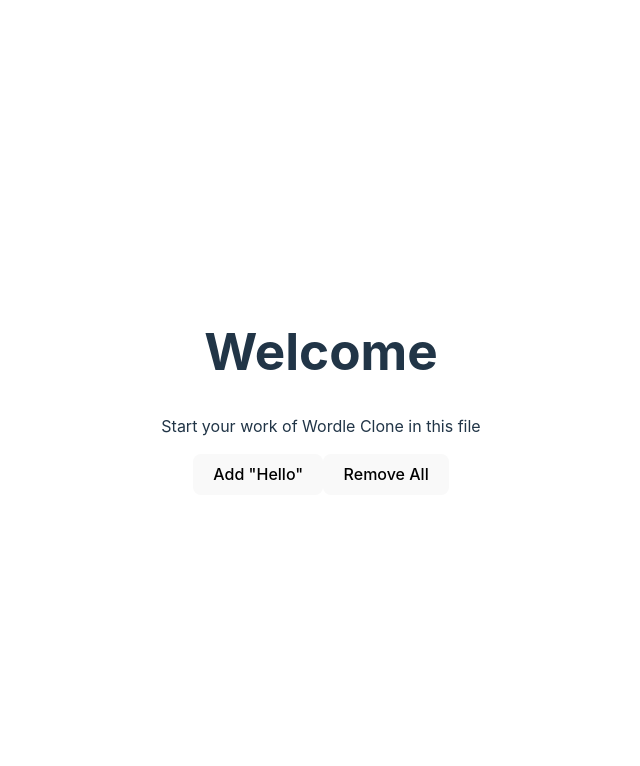
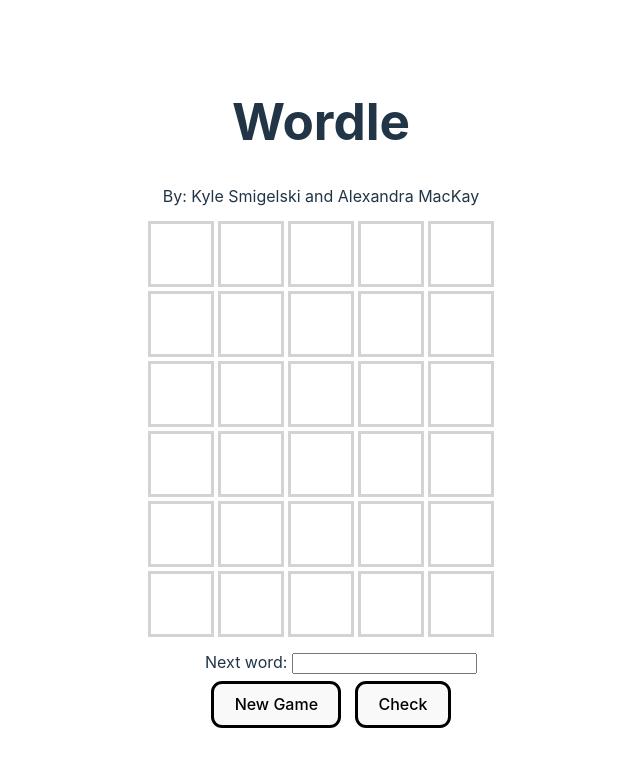
Before and after one commit to MacKayAl56/wordle, a Vue app: page / in a window 1280 px wide. Shown: the top 766 px of the page, without its empty margins (319-959 px from the left). Built offline with nearby package versions, Linux system fonts and the light colour scheme.

Commit message:
Display grid and buttonsi

```diff
--- a/src/App.vue
+++ b/src/App.vue
@@ -3,7 +3,7 @@
 </script>
 
 <template>
-  <h1>Welcome</h1>
+  <h1>Wordle</h1>
   <HelloWordle />
 </template>
 
--- a/src/components/HelloWordle.vue
+++ b/src/components/HelloWordle.vue
@@ -4,23 +4,133 @@
 const userWords: Ref<string[]> = ref([])
 
 function addOneWord() {
-  userWords.value.push("Hello")
+  userWords.value.push("Hi")
 }
 
 function clearAll() {
   userWords.value.splice(0)
 }
+
+function newGame(){
+  //Select secret random 5-letter word
+  //If previous session of game is already running, clear the grid
+}
+
+function check(){
+  //Check guess
+  //Clear current word in input field
+  //If the guess is correct or has reached six guesses, disable button
+  //Display "Congratulations" if guess it correct
+  //Display "Game over" if run out of guesses
+}
 </script>
 
 <template>
-  <p>Start your work of {{ gameName }} in this file</p>
-  <button @click="addOneWord">Add "Hello"</button>
-  <button @click="clearAll">Remove All</button>
+  <p>By: Kyle Smigelski and Alexandra MacKay</p>
+
+  <div class="grid">
+    <div class="box"></div>
+    <div class="box"></div>
+    <div class="box"></div>
+    <div class="box"></div>
+    <div class="box"></div>
+    <div class="box"></div>
+    <div class="box"></div>
+    <div class="box"></div>
+    <div class="box"></div>
+    <div class="box"></div>
+    <div class="box"></div>
+    <div class="box"></div>
+    <div class="box"></div>
+    <div class="box"></div>
+    <div class="box"></div>
+    <div class="box"></div>
+    <div class="box"></div>
+    <div class="box"></div>
+    <div class="box"></div>
+    <div class="box"></div>
+    <div class="box"></div>
+    <div class="box"></div>
+    <div class="box"></div>
+    <div class="box"></div>
+    <div class="box"></div>
+    <div class="box"></div>
+    <div class="box"></div>
+    <div class="box"></div>
+    <div class="box"></div>
+    <div class="box"></div>
+  </div>
+
+
   <ul>
+    <label for="guess">Next word: </label>
+    <input type="text" id="guess">
+    <br>
+    <button @click="newGame" class="button">New Game</button>
+    <button @click="check" class="button">Check</button>
     <li v-for="(w, pos) in userWords" v-bind:key="pos">{{ w }}</li>
   </ul>
+
 </template>
 
 <style scoped>
+  .grid{
+    display: inline-grid;
+    grid-template-columns: repeat(5, 60px);
+    grid-template-rows: repeat(6,60px);
+    grid-column-gap: 10px;
+    grid-row-gap: 10px;
+  }
 
+  .box{
+    outline-style: solid;
+    outline-color: lightgray;
+  }
+
+  .button{
+    outline-style: solid;
+    outline-color: black;
+    margin-top: 10px;
+    margin-right: 20px;
+    font-size: medium;
+  }
+
+  .perfect{
+    background-color: green;
+  }
+
+  .misplaced{
+    background-color: yellow;
+  }
+
+  .div1 { grid-area: 1 / 1 / 2 / 2; }
+  .div2 { grid-area: 1 / 2 / 2 / 3; }
+  .div3 { grid-area: 1 / 3 / 2 / 4; }
+  .div4 { grid-area: 1 / 4 / 2 / 5; }
+  .div5 { grid-area: 1 / 5 / 2 / 6; }
+  .div6 { grid-area: 2 / 1 / 3 / 2; }
+  .div7 { grid-area: 2 / 2 / 3 / 3; }
+  .div8 { grid-area: 2 / 3 / 3 / 4; }
+  .div9 { grid-area: 2 / 4 / 3 / 5; }
+  .div10 { grid-area: 2 / 5 / 3 / 6; }
+  .div11 { grid-area: 3 / 1 / 4 / 2; }
+  .div12 { grid-area: 3 / 2 / 4 / 3; }
+  .div13 { grid-area: 3 / 3 / 4 / 4; }
+  .div14 { grid-area: 3 / 4 / 4 / 5; }
+  .div15 { grid-area: 3 / 5 / 4 / 6; }
+  .div16 { grid-area: 4 / 1 / 5 / 2; }
+  .div17 { grid-area: 4 / 2 / 5 / 3; }
+  .div18 { grid-area: 4 / 3 / 5 / 4; }
+  .div19 { grid-area: 4 / 4 / 5 / 5; }
+  .div20 { grid-area: 4 / 5 / 5 / 6; }
+  .div21 { grid-area: 5 / 1 / 6 / 2; }
+  .div22 { grid-area: 5 / 2 / 6 / 3; }
+  .div23 { grid-area: 5 / 3 / 6 / 4; }
+  .div24 { grid-area: 5 / 4 / 6 / 5; }
+  .div25 { grid-area: 5 / 5 / 6 / 6; }
+  .div26 { grid-area: 6 / 1 / 7 / 2; }
+  .div27 { grid-area: 6 / 2 / 7 / 3; }
+  .div28 { grid-area: 6 / 3 / 7 / 4; }
+  .div29 { grid-area: 6 / 4 / 7 / 5; }
+  .div30 { grid-area: 6 / 5 / 7 / 6; }
 </style>
```
